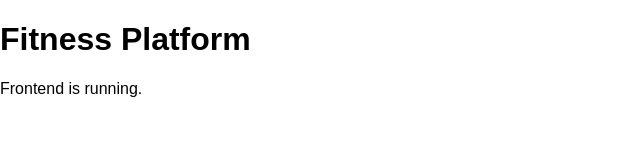
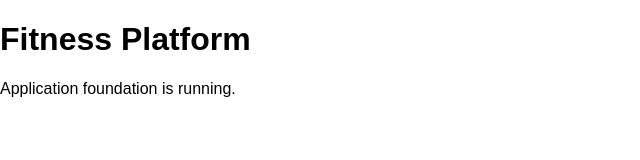
Before and after one commit to Fitness-Platform/fitness-web, a React (Vite) app: page / in a window 1280 px wide. Shown: the top 160 px of the page, without its empty margins (0-640 px from the left). Built offline with nearby package versions, Linux system fonts and the light colour scheme.

Commit message:
feat: establish application routing and providers

```diff
--- a/package.json
+++ b/package.json
@@ -10,8 +10,10 @@
     "preview": "vite preview"
   },
   "dependencies": {
+    "@tanstack/react-query": "^5.104.1",
     "react": "^19.2.8",
-    "react-dom": "^19.2.8"
+    "react-dom": "^19.2.8",
+    "react-router-dom": "^7.18.4"
   },
   "devDependencies": {
     "@eslint/js": "^10.0.1",
--- a/src/App.tsx
+++ b/src/App.tsx
@@ -1,9 +1,13 @@
+import { RouterProvider } from 'react-router-dom'
+
+import AppProviders from './app/providers/AppProviders'
+import { router } from './app/router/router'
+
 function App() {
   return (
-    <main>
-      <h1>Fitness Platform</h1>
-      <p>Frontend is running.</p>
-    </main>
+    <AppProviders>
+      <RouterProvider router={router} />
+    </AppProviders>
   )
 }
 
--- /dev/null
+++ b/src/app/providers/AppProviders.tsx
@@ -0,0 +1,18 @@
+import { QueryClient, QueryClientProvider } from '@tanstack/react-query'
+import type { ReactNode } from 'react'
+
+const queryClient = new QueryClient()
+
+type AppProvidersProps = {
+  children: ReactNode
+}
+
+function AppProviders({ children }: AppProvidersProps) {
+  return (
+    <QueryClientProvider client={queryClient}>
+      {children}
+    </QueryClientProvider>
+  )
+}
+
+export default AppProviders
--- /dev/null
+++ b/src/app/router/router.tsx
@@ -0,0 +1,10 @@
+import { createBrowserRouter } from 'react-router-dom'
+
+import RootPage from '../../routes/RootPage'
+
+export const router = createBrowserRouter([
+  {
+    path: '/',
+    element: <RootPage />,
+  },
+])
--- /dev/null
+++ b/src/routes/RootPage.tsx
@@ -0,0 +1,10 @@
+function RootPage() {
+  return (
+    <main>
+      <h1>Fitness Platform</h1>
+      <p>Application foundation is running.</p>
+    </main>
+  )
+}
+
+export default RootPage
```
Also changed, not shown: 1 other file (tests, documents, lock files or other folders).
